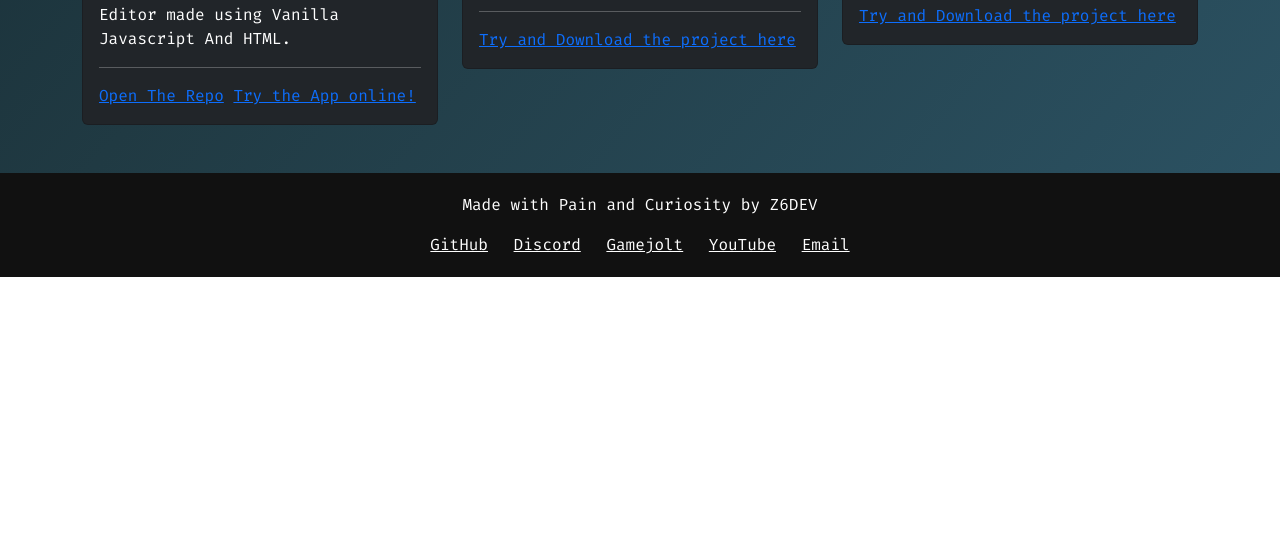
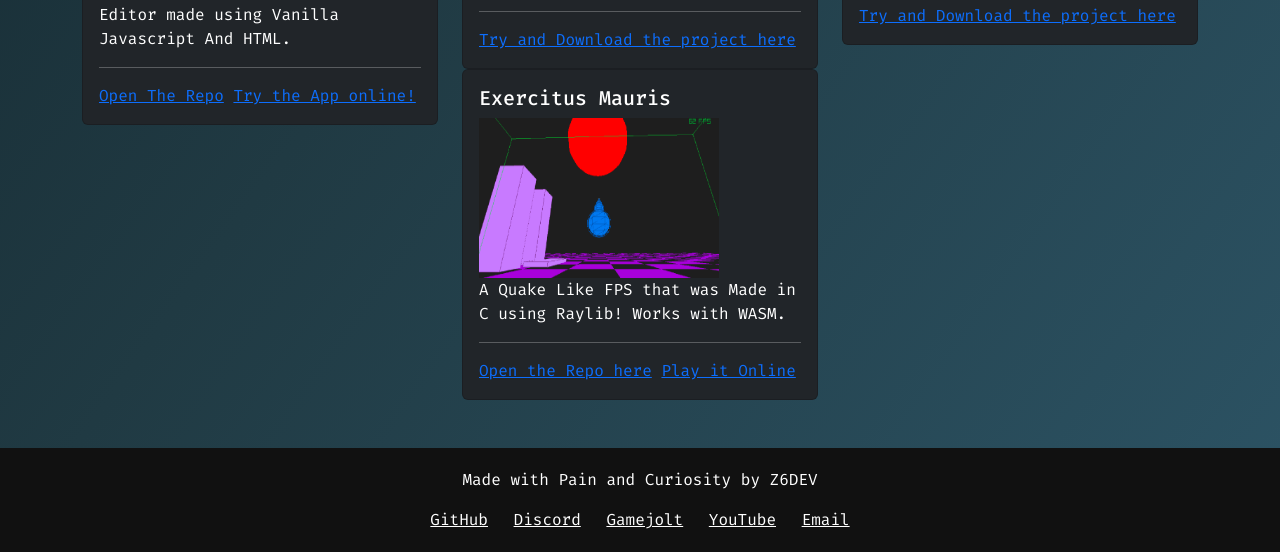
Before and after one commit to Z6dev/z6dev.github.io, a plain HTML site: page index.html in a window 1280 px wide. Shown: the part 1226-1778 px from the top of the page. Before the commit the page ends 1503 px from the top, so only its background shows below. Drawn offline with nearby package versions, Linux system fonts and the light colour scheme.

Commit message:
Update index.html

```diff
--- a/index.html
+++ b/index.html
@@ -86,6 +86,20 @@
                             <a href="https://github.com/Z6dev/go-fbrain">Try and Download the project here</a>
                         </div>
                     </div>
+
+                    <div class="card project-card bg-dark text-white">
+                        <div class="card-body">
+                            <h5 class="card-title">Exercitus Mauris</h5>
+                            <img src="https://raw.githubusercontent.com/Z6dev/z6dev.github.io/refs/heads/main/assets/exercitus.png" alt="go-fbrain Screenshot" width="240" height="160" />
+                            <p class="card-text">
+                                A Quake Like FPS that was Made in C using Raylib!
+                                Works with WASM.
+                            </p>
+                            <hr />
+                            <a href="https://github.com/Z6dev/Quake-Like-FPS">Open the Repo here</a>
+                            <a href="https://z6dev.github.io/Quake-Like-FPS/">Play it Online</a>
+                        </div>
+                    </div>
                 </div>
                 <!-- Project: GoTuga -->
                 <div class="col-md-4" data-aos="zoom-in">
```
